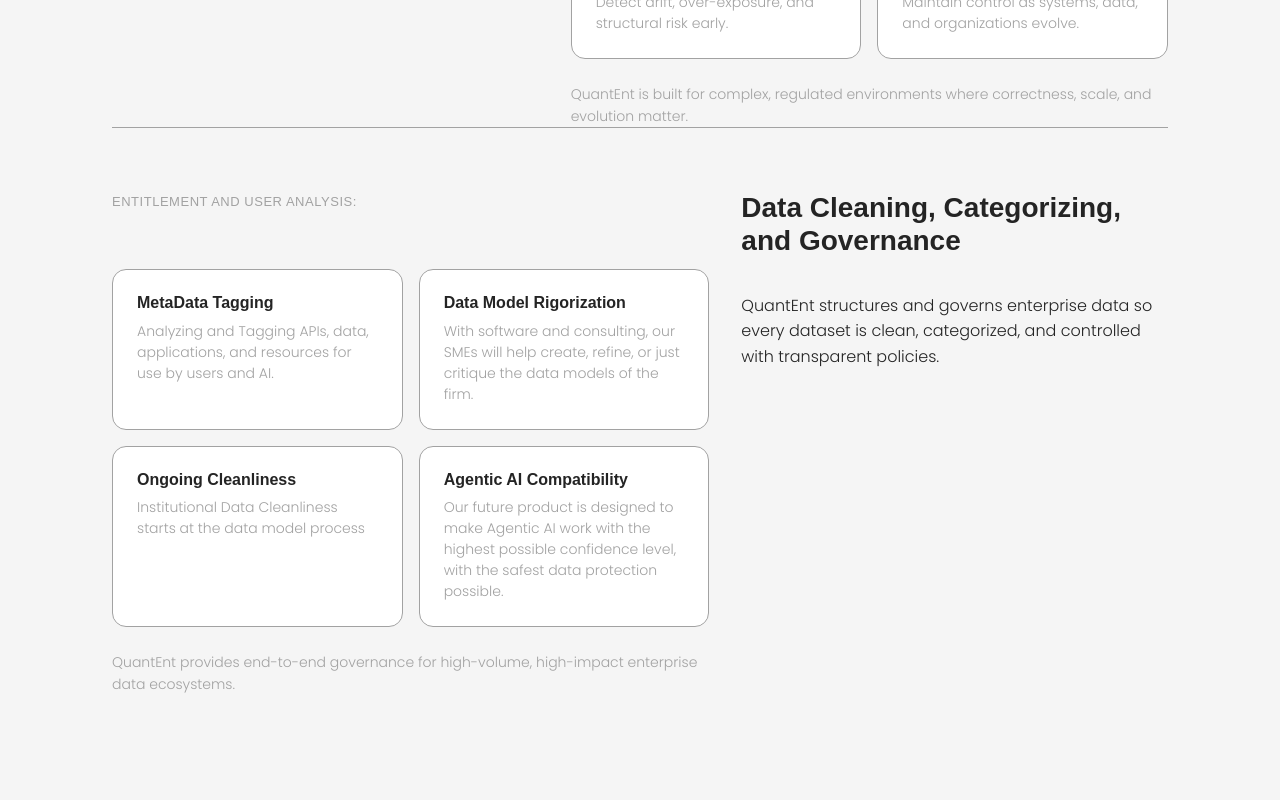
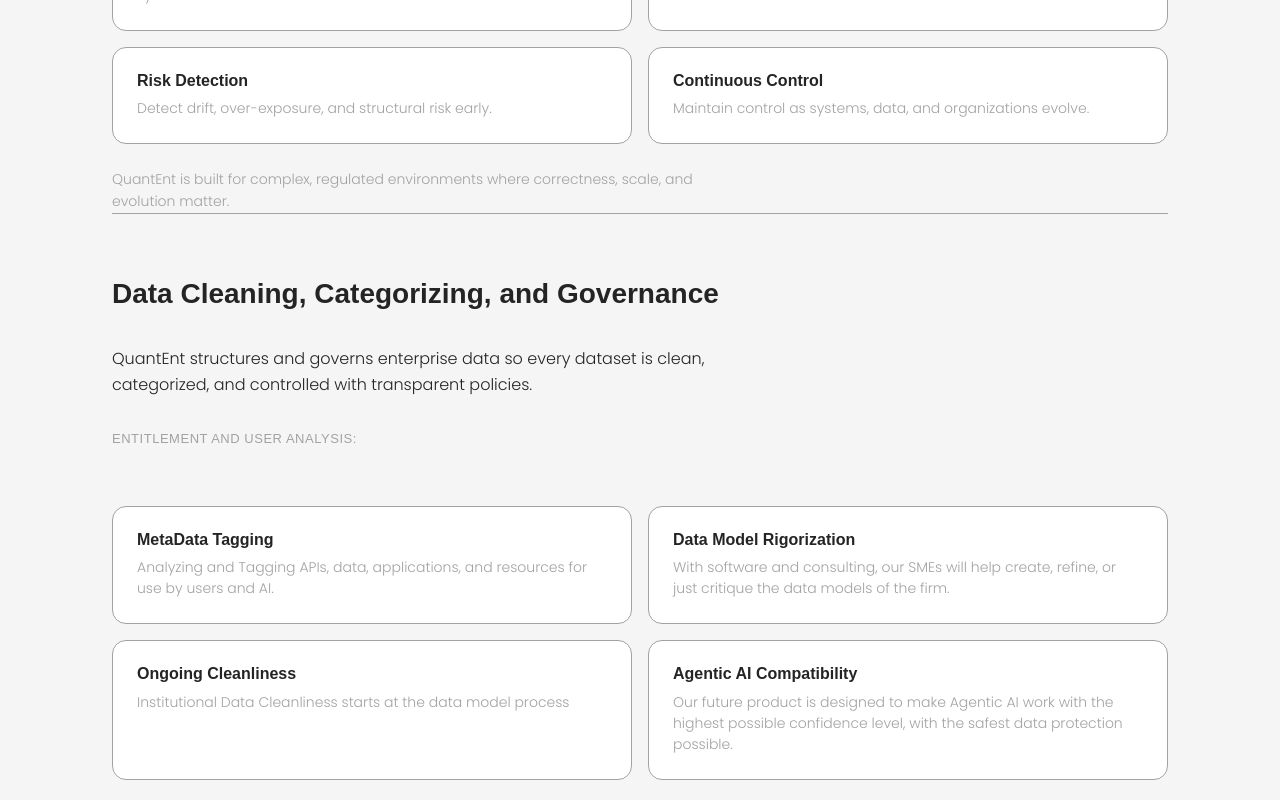
Before and after one commit to quantent-web/quantent-web, a Next.js app: page / in a window 1280 px wide. Shown: the part 1220-2020 px from the top of the page. Built offline with nearby package versions, Linux system fonts and the light colour scheme; a web font is replaced by a local one.

Commit message:
Adjust What We Do sections to single-column flow

```diff
--- a/app/globals.css
+++ b/app/globals.css
@@ -488,17 +488,6 @@ main[data-snap-scroll='true'] > .section {
 @media (max-width: 1024px) {
   .cards-grid {
     grid-template-columns: repeat(2, 1fr);
-  }
-}
-
-@media (min-width: 1024px) {
-  .what-we-do-layout {
-    grid-template-columns: minmax(0, 5fr) minmax(0, 7fr);
-    align-items: start;
-  }
-
-  .what-we-do-layout--inverted {
-    grid-template-columns: minmax(0, 7fr) minmax(0, 5fr);
   }
 }
 
--- a/app/home-page-client.tsx
+++ b/app/home-page-client.tsx
@@ -380,6 +380,15 @@ export default function Home() {
             </div>
 
             <div className="what-we-do-layout what-we-do-layout--inverted">
+            <div className="what-we-do-left what-we-do-left--description">
+              <h2 className="section-title">Data Cleaning, Categorizing, and Governance</h2>
+
+              <p className="section-lead">
+                QuantEnt structures and governs enterprise data so every dataset is clean,
+                categorized, and controlled with transparent policies.
+              </p>
+            </div>
+
             <div className="what-we-do-right">
               <p className="section-kicker">Entitlement And User Analysis:</p>
 
@@ -395,15 +404,6 @@ export default function Home() {
               <p className="section-note">
                 QuantEnt provides end-to-end governance for high-volume, high-impact
                 enterprise data ecosystems.
-              </p>
-            </div>
-
-            <div className="what-we-do-left what-we-do-left--description">
-              <h2 className="section-title">Data Cleaning, Categorizing, and Governance</h2>
-
-              <p className="section-lead">
-                QuantEnt structures and governs enterprise data so every dataset is clean,
-                categorized, and controlled with transparent policies.
               </p>
             </div>
             </div>
```
